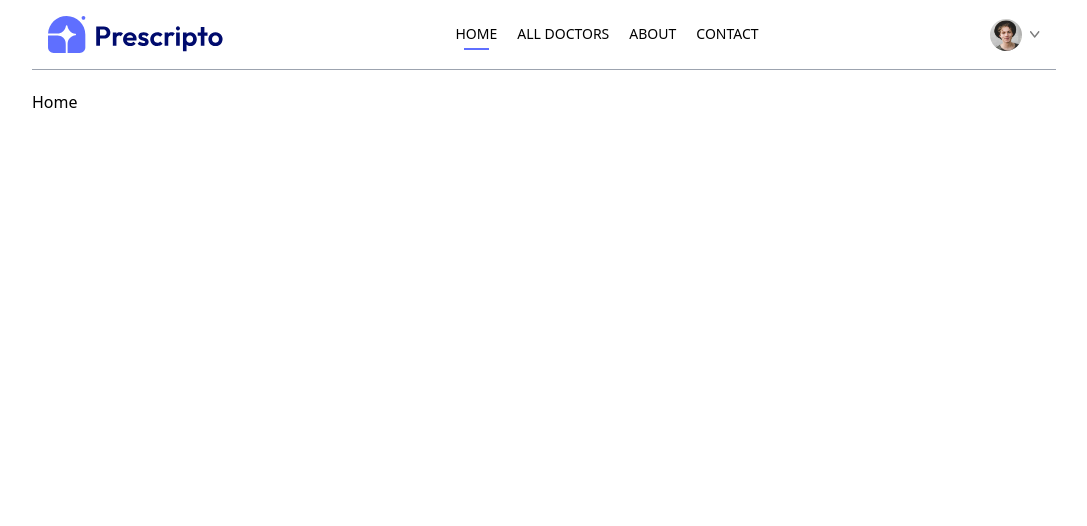
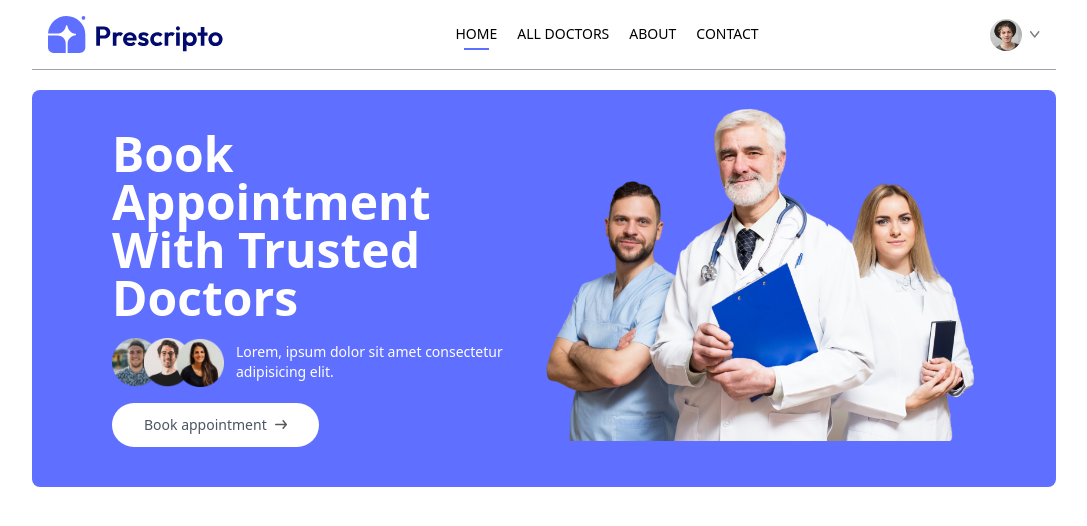
Before and after one commit to itz-prashant/prescripto, a React (Vite) app in the folder frontend/: page / in a window 1280 px wide. Shown: the top 526 px of the page, without its empty margins (96-1183 px from the left). Built offline with nearby package versions, Linux system fonts and the light colour scheme.

Commit message:
Add header

```diff
--- /dev/null
+++ b/frontend/src/components/Header.jsx
@@ -0,0 +1,31 @@
+import React from 'react'
+import { assets } from '../assets/assets'
+
+const Header = () => {
+  return (
+    <div className='flex flex-col md:flex-row  flex-wrap bg-primary rounded-lg px-6 md:px-10 lg:px-20'>
+        {/*-------Left Side------- */}
+        <div className='md:w-1/2 flex flex-col items-start justify-center gap-4 py-10 m-auto '>
+            <p className='text-3xl md:text-4xl lg:text-5xl text-white font-semibold leading-tight '>
+                Book Appointment <br /> With Trusted Doctors
+            </p>
+            <div className='flex flex-col md:flex-row items-center gap-3 text-white text-sm font-light'>
+                <img className='w-28 ' src={assets.group_profiles} alt="" />
+                <p>Lorem, ipsum dolor sit amet consectetur adipisicing elit.
+                </p>
+            </div>
+            <a href="#speciality" className='flex items-center gap-2 bg-white px-8 py-3 rounded-full text-gray-600 text-sm m-auto md:m-0 hover:scale-105 transition-all duration-300'>
+                Book appointment
+                <img className='w-3' src={assets.arrow_icon} alt="" />
+            </a>
+        </div>
+
+        {/*-------Right Side------- */}
+        <div className='md:w-1/2 '>
+            <img className='w-full  bottom-0 h-auto rounded-lg' src={assets.header_img} alt="" />
+        </div>
+    </div>
+  )
+}
+
+export default Header
--- a/frontend/src/pages/Home.jsx
+++ b/frontend/src/pages/Home.jsx
@@ -1,8 +1,11 @@
 import React from 'react'
+import Header from '../components/Header'
 
 const Home = () => {
   return (
-    <div>Home</div>
+    <div>
+      <Header />
+    </div>
   )
 }
 
```
